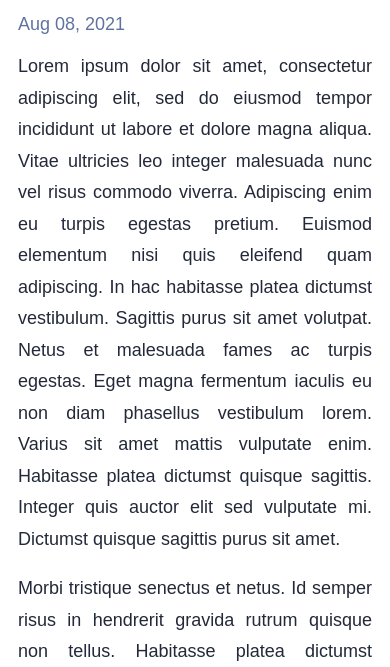
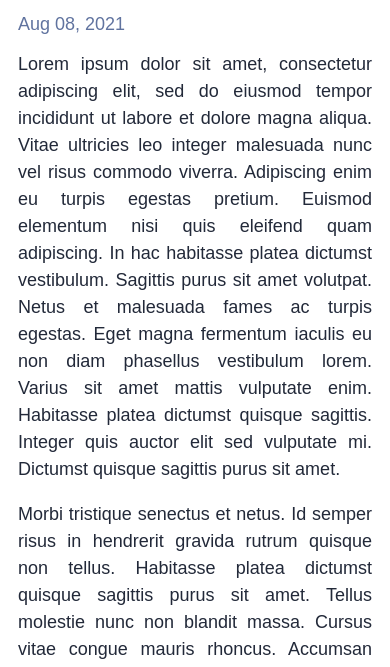
Before and after one commit to thehellmaker/thehellmaker-site, an Astro site: page /about in a window 390 px wide. Shown: the part 146-813 px from the top of the page. Built offline with nearby package versions, Linux system fonts and the light colour scheme; Astro itself is replaced by a stand-in of ours.

Commit message:
lineheight fix

```diff
--- a/src/layouts/BlogPost.astro
+++ b/src/layouts/BlogPost.astro
@@ -37,7 +37,7 @@ const { title, description, pubDate, updatedDate, heroImage } = Astro.props;
 			}
 			@media (max-width: 720px) {
 				.prose {
-					line-height: 1.75em;
+					line-height: 1.5em;
 				}
 			}
 			.title {
```
